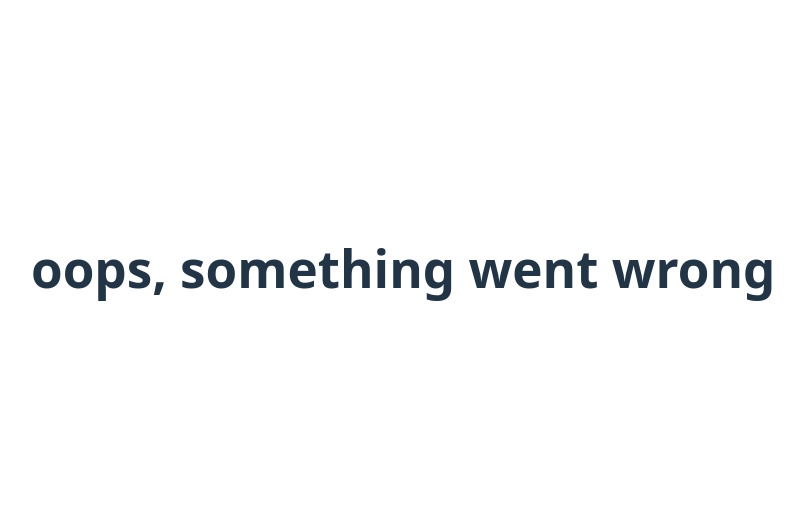
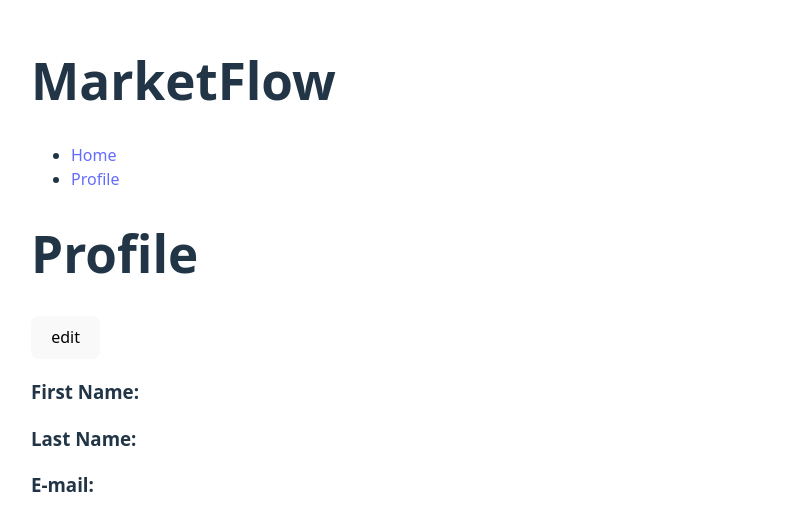
Before and after one commit to HarrySIV/MarketFlow, a React (Vite) app in the folder app/: page /profile in a window 1280 px wide. Before the commit this address led to /error. Shown: the part 132-662 px from the top of the page, without its empty margins (119-922 px from the left). Built offline with nearby package versions, Linux system fonts and the light colour scheme.

Commit message:
profile page and editing

```diff
--- a/app/src/App.tsx
+++ b/app/src/App.tsx
@@ -12,6 +12,8 @@ import { CreateAccount } from './pages/CreateAccount';
 import './App.css';
 import axios from 'axios';
 import { serverURL } from './utility/environment';
+import { Header } from './components/header/Header';
+import { Profile } from './pages/Profile';
 
 export function App() {
   const [accountInfo, setAccountInfo] = useState<TAccountInfo | null>(null);
@@ -47,14 +49,16 @@ export function App() {
       <Route path="/" element={<Home />} />
       <Route path="/login" element={<Login />} />
       <Route path="/error" element={<Error />} />
+      <Route path="/createaccount" element={<CreateAccount />} />
+      <Route path="/profile" element={<Profile />} />
       <Route path="*" element={<Navigate to="/error" replace />} />
-      <Route path="/createaccount" element={<CreateAccount />} />
     </Routes>
   );
   return (
     <AccountContext.Provider value={{ accountInfo, setAccountInfo }}>
       <div className="website">
         <BrowserRouter>
+          <Header />
           <main>{routes}</main>
         </BrowserRouter>
       </div>
--- /dev/null
+++ b/app/src/components/header/Header.css
@@ -0,0 +1,5 @@
+.header {
+  flex: auto;
+  flex-wrap: nowrap;
+  flex-direction: row;
+}
--- /dev/null
+++ b/app/src/components/header/Header.tsx
@@ -0,0 +1,11 @@
+import { NavBar } from './navigation/NavBar';
+import { Title } from './Title';
+
+export const Header = () => {
+  return (
+    <div className="header">
+      <Title />
+      <NavBar />
+    </div>
+  );
+};
--- /dev/null
+++ b/app/src/components/header/Title.tsx
@@ -0,0 +1,7 @@
+export const Title = () => {
+  return (
+    <>
+      <h1>MarketFlow</h1>
+    </>
+  );
+};
--- /dev/null
+++ b/app/src/components/header/navigation/LinkItem.tsx
@@ -0,0 +1,14 @@
+import { NavLink } from 'react-router-dom';
+
+type TNavBarProps = {
+  path: string;
+  name: string;
+};
+
+export const LinkItem = (props: TNavBarProps) => {
+  return (
+    <li>
+      <NavLink to={props.path}>{props.name}</NavLink>
+    </li>
+  );
+};
--- /dev/null
+++ b/app/src/components/header/navigation/NavBar.tsx
@@ -0,0 +1,12 @@
+import { LinkItem } from './LinkItem';
+
+export const NavBar = () => {
+  return (
+    <div>
+      <ul>
+        <LinkItem path="/home" name="Home" />
+        <LinkItem path="/profile" name="Profile" />
+      </ul>
+    </div>
+  );
+};
--- /dev/null
+++ b/app/src/components/ui/Button.css
@@ -0,0 +1,4 @@
+.button {
+  margin: 4px;
+  padding: 4px;
+}
--- /dev/null
+++ b/app/src/components/ui/Button.tsx
@@ -0,0 +1,13 @@
+type TButtonProps = {
+  name: string;
+  className?: string;
+  onClick: (() => void) | (() => Promise<void>);
+};
+
+export const Button = (props: TButtonProps) => {
+  return (
+    <button className={props.className + 'button'} onClick={props.onClick}>
+      {props.name}
+    </button>
+  );
+};
--- a/app/src/pages/Home.tsx
+++ b/app/src/pages/Home.tsx
@@ -4,9 +4,12 @@ import { Product } from '../components/Product';
 import { AccountContext } from '../context/account-context';
 
 import './Home.css';
+import { Button } from '../components/ui/Button';
+import { useNavigate } from 'react-router-dom';
 
 export function Home() {
   const accountInfo = useContext(AccountContext);
+  const navigate = useNavigate();
   return (
     <>
       <h1 className="login-text">
@@ -14,8 +17,11 @@ export function Home() {
           ? 'Welcome, ' + accountInfo?.accountInfo.firstName
           : 'Please login'}
       </h1>
+      {accountInfo?.accountInfo?.firstName ? null : (
+        <Button name="Login" onClick={() => navigate('/login')} />
+      )}
       <div className="bg">
-        <h1>Home!!</h1>
+        <h1>Home</h1>
         <div>
           <Product />
         </div>
--- /dev/null
+++ b/app/src/pages/Profile.tsx
@@ -0,0 +1,103 @@
+import { useContext, useState } from 'react';
+import axios from 'axios';
+
+import { AccountContext } from '../context/account-context';
+import { serverURL } from '../utility/environment';
+import { Button } from '../components/ui/Button';
+
+export const Profile = () => {
+  const [isEditing, setIsEditing] = useState(false);
+  const accountInfo = useContext(AccountContext);
+  const [formData, setFormData] = useState({
+    firstName: '',
+    lastName: '',
+    email: '',
+    password: '',
+  });
+
+  const handleSubmit = async (e: React.FormEvent) => {
+    e.preventDefault();
+    try {
+      await axios
+        .patch(`${serverURL}/account/update`, formData)
+        .then(function (response) {
+          console.log(response);
+        });
+    } catch (err) {
+      console.error('Account failed to update', err);
+    }
+  };
+  return (
+    <>
+      <h1>Profile</h1>
+      <div>
+        <Button name="edit" onClick={() => setIsEditing(true)} />
+        {isEditing ? (
+          editProfileForm(
+            accountInfo,
+            formData,
+            setFormData,
+            handleSubmit,
+            setIsEditing,
+          )
+        ) : (
+          <>
+            <h3>First Name: {accountInfo?.accountInfo?.firstName}</h3>
+            <h3>Last Name: {accountInfo?.accountInfo?.lastName}</h3>
+            <h3>E-mail: {accountInfo?.accountInfo?.email}</h3>
+          </>
+        )}
+      </div>
+    </>
+  );
+};
+
+const editProfileForm = (
+  accountInfo,
+  formData,
+  setFormData,
+  handleSubmit,
+  setIsEditing,
+) => (
+  <form onSubmit={handleSubmit}>
+    <input
+      className="createtextbox"
+      type="text"
+      value={accountInfo?.accountInfo?.firstName}
+      placeholder="First Name"
+      required
+      onChange={(e) => setFormData({ ...formData, firstName: e.target.value })}
+    />
+    <input
+      className="createtextbox"
+      type="text"
+      value={accountInfo?.accountInfo?.lastName}
+      placeholder="Last Name"
+      required
+      onChange={(e) => setFormData({ ...formData, lastName: e.target.value })}
+    />
+    <br></br>
+    <br></br>
+    <input
+      className="createtextbox"
+      type="email"
+      value={accountInfo?.accountInfo?.email}
+      placeholder="Email"
+      required
+      onChange={(e) => setFormData({ ...formData, email: e.target.value })}
+    />
+    <input
+      className="createtextbox"
+      type="password"
+      placeholder="Password"
+      required
+      onChange={(e) => setFormData({ ...formData, password: e.target.value })}
+    />
+    <br></br>
+    <br></br>
+    <button className="accountbutton" type="submit">
+      Submit
+    </button>
+    <Button name="CANCEL" onClick={() => setIsEditing(false)} />
+  </form>
+);
```
Also changed, not shown: app/src/components/Products.tsx (added, +13 -0 lines).
